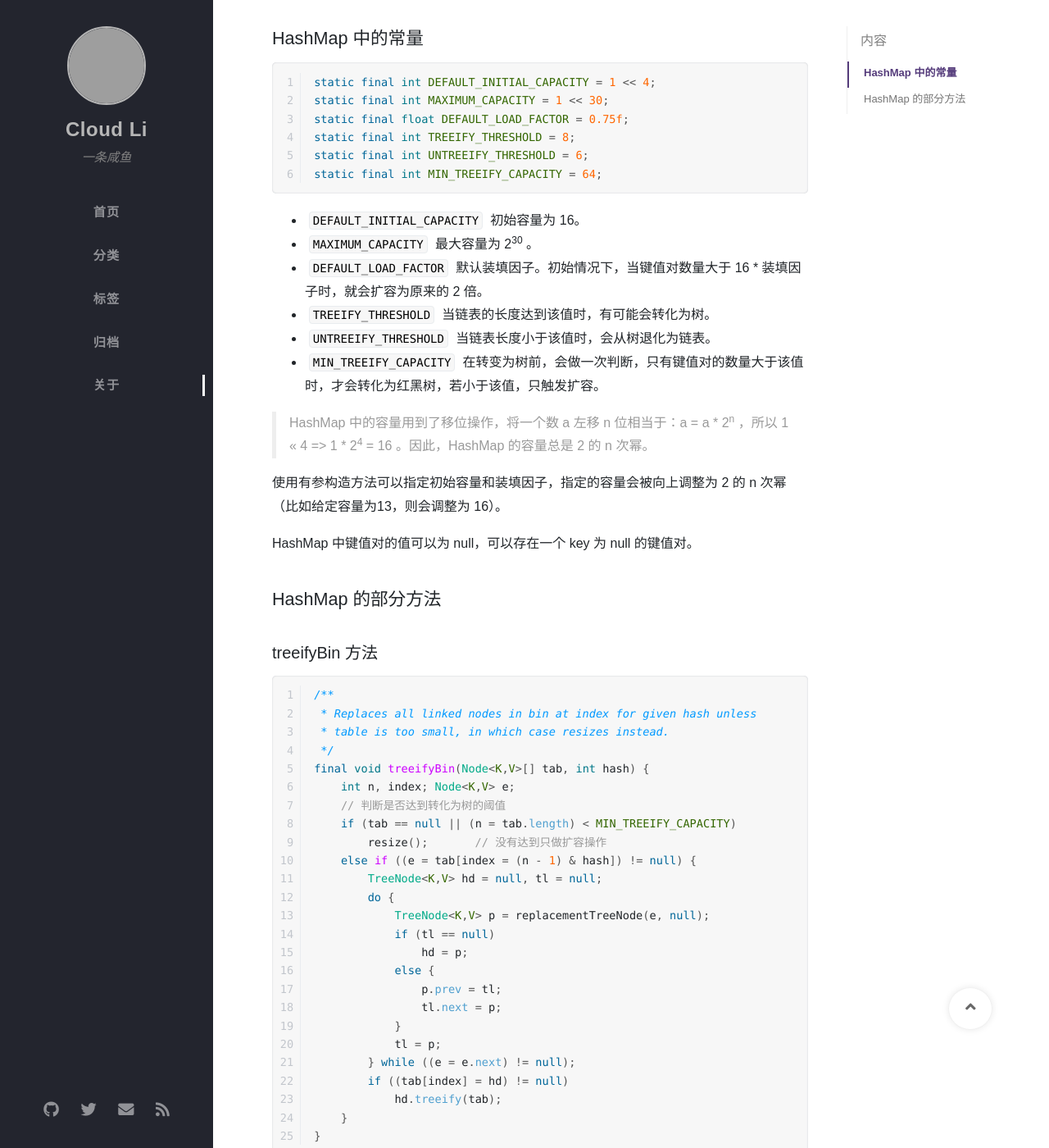
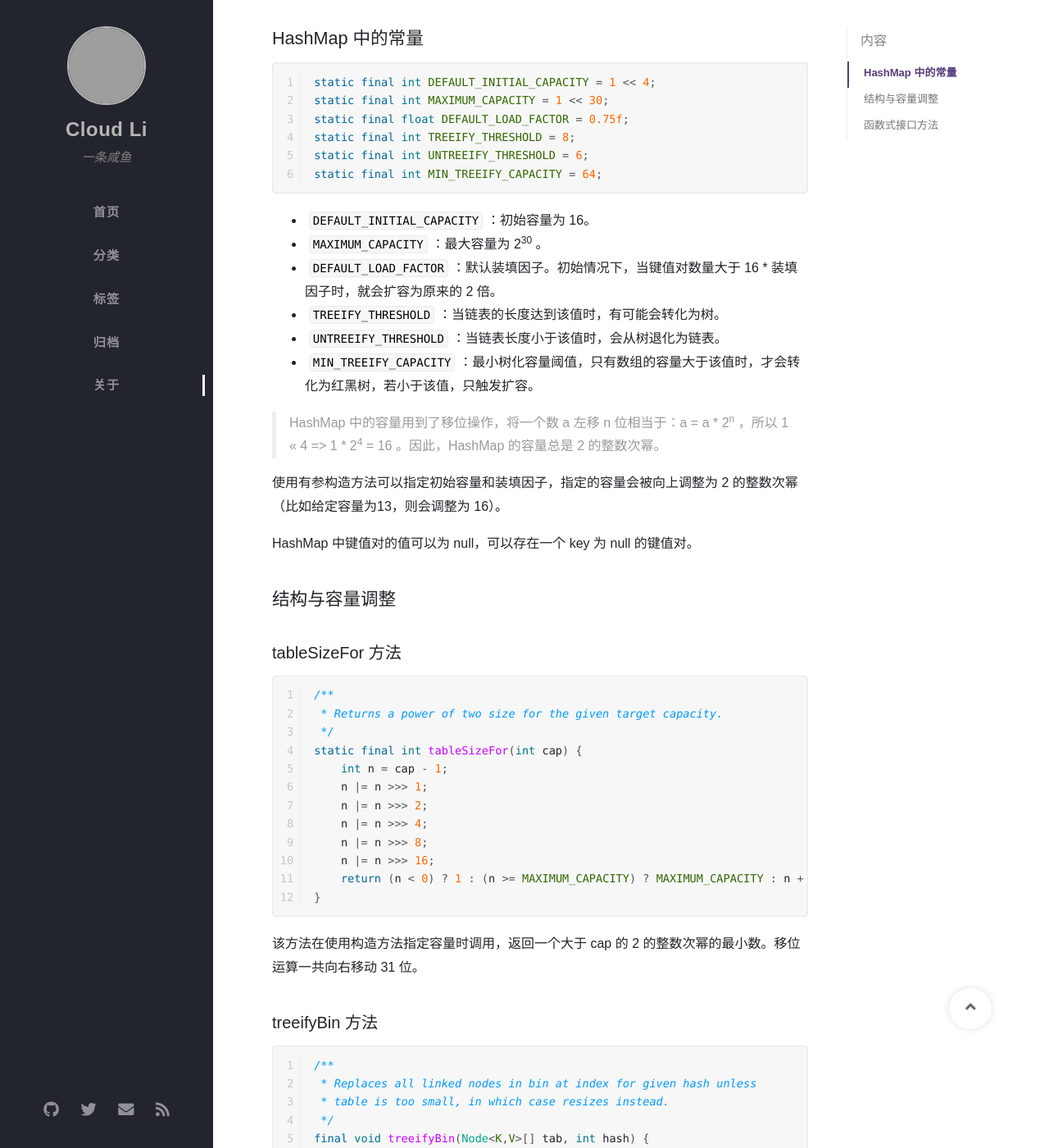
Before and after one commit to ifyun/imcloudfloating.github.io, a Jekyll site: the page built from _posts/2019-09-26-Java HashMap.md, in a window 1280 px wide and 1400 px high, scrolled down 262 px. Shown: the whole window at 82% size. Built offline with Jekyll 4.4.1, drawn with Linux system fonts in a browser that asks for light colours; nearby versions of some CDN libraries; some web fonts are replaced; comment, search, counter and statistics services are not loaded; some of the changed text lies outside the part shown; grey boxes are pictures that could not be loaded.

Commit message:
Update 2019-09-26-Java HashMap.md

````diff
--- a/_posts/2019-09-26-Java HashMap.md
+++ b/_posts/2019-09-26-Java HashMap.md
@@ -19,20 +19,39 @@ static final int UNTREEIFY_THRESHOLD = 6;
 static final int MIN_TREEIFY_CAPACITY = 64;
 ```
 
-- `DEFAULT_INITIAL_CAPACITY` 初始容量为 16。
-- `MAXIMUM_CAPACITY` 最大容量为 2<sup>30</sup> 。
-- `DEFAULT_LOAD_FACTOR` 默认装填因子。初始情况下，当键值对数量大于 16 * 装填因子时，就会扩容为原来的 2 倍。
-- `TREEIFY_THRESHOLD` 当链表的长度达到该值时，有可能会转化为树。
-- `UNTREEIFY_THRESHOLD` 当链表长度小于该值时，会从树退化为链表。
-- `MIN_TREEIFY_CAPACITY` 在转变为树前，会做一次判断，只有键值对的数量大于该值时，才会转化为红黑树，若小于该值，只触发扩容。
+- `DEFAULT_INITIAL_CAPACITY`：初始容量为 16。
+- `MAXIMUM_CAPACITY`：最大容量为 2<sup>30</sup> 。
+- `DEFAULT_LOAD_FACTOR`：默认装填因子。初始情况下，当键值对数量大于 16 * 装填因子时，就会扩容为原来的 2 倍。
+- `TREEIFY_THRESHOLD`：当链表的长度达到该值时，有可能会转化为树。
+- `UNTREEIFY_THRESHOLD`：当链表长度小于该值时，会从树退化为链表。
+- `MIN_TREEIFY_CAPACITY`：最小树化容量阈值，只有数组的容量大于该值时，才会转化为红黑树，若小于该值，只触发扩容。
 
-> HashMap 中的容量用到了移位操作，将一个数 a 左移 n 位相当于：a = a * 2<sup>n</sup> ，所以 1 << 4 => 1 * 2<sup>4</sup> = 16 。因此，HashMap 的容量总是 2 的 n 次幂。
+> HashMap 中的容量用到了移位操作，将一个数 a 左移 n 位相当于：a = a * 2<sup>n</sup> ，所以 1 << 4 => 1 * 2<sup>4</sup> = 16 。因此，HashMap 的容量总是 2 的整数次幂。
 
-使用有参构造方法可以指定初始容量和装填因子，指定的容量会被向上调整为 2 的 n 次幂（比如给定容量为13，则会调整为 16）。
+使用有参构造方法可以指定初始容量和装填因子，指定的容量会被向上调整为 2 的整数次幂（比如给定容量为13，则会调整为 16）。
 
 HashMap 中键值对的值可以为 null，可以存在一个 key 为 null 的键值对。
 
-## HashMap 的部分方法
+## 结构与容量调整
+
+### tableSizeFor 方法
+
+```java
+/**
+ * Returns a power of two size for the given target capacity.
+ */
+static final int tableSizeFor(int cap) {
+    int n = cap - 1;
+    n |= n >>> 1;
+    n |= n >>> 2;
+    n |= n >>> 4;
+    n |= n >>> 8;
+    n |= n >>> 16;
+    return (n < 0) ? 1 : (n >= MAXIMUM_CAPACITY) ? MAXIMUM_CAPACITY : n + 1;
+}
+```
+
+该方法在使用构造方法指定容量时调用，返回一个大于 cap 的 2 的整数次幂的最小数。移位运算一共向右移动 31 位。
 
 ### treeifyBin 方法
 
@@ -64,9 +83,11 @@ final void treeifyBin(Node<K,V>[] tab, int hash) {
 }
 ```
 
-在调用 `put` 方法添加键值对时，如果数量达到了 `TREEIFY_THRESHOLD` ，就会调用 `treeifyBin` 方法，该方法会再判断一次表长度是否达到 `MIN_TREEIFY_CAPACITY`，如果没有达到，就只做扩容操作，否则将表转化为树。
+在调用 `put` 方法添加键值对时，如果数量达到了 `TREEIFY_THRESHOLD` ，就会调用 `treeifyBin` 方法，该方法会再判断一次数组的容量是否达到 `MIN_TREEIFY_CAPACITY`，如果没有达到，就只做扩容操作，否则将表转化为树。
 
-这里的 (n - 1) & hash 就是求余操作，相当于 hash % n，因为 HashMap 的长度总是 2 的 n 次幂。
+这里的 (n - 1) & hash 就是求余操作，相当于 hash % n，效率更高。只有当 n 为 2 的整数次幂时才可以这样运算，这也是为什么 HashMap 的长度总是 2 的 n 次幂。
+
+## 函数式接口方法
 
 ### replaceAll 方法
 
@@ -117,7 +138,7 @@ public void forEach(BiConsumer<? super K, ? super V> action) {
 }
 ```
 
-该方法也接受一个 lambda 表达式，用于消费键值对：
+该方法接受一个 `BiConsumer` ，根据指定的规则消费键值对：
 
 ```java
 // 打印所有键值对
````
Also changed, not shown: other parts of _posts/2019-09-26-Java HashMap.md (+1 -1 lines).
